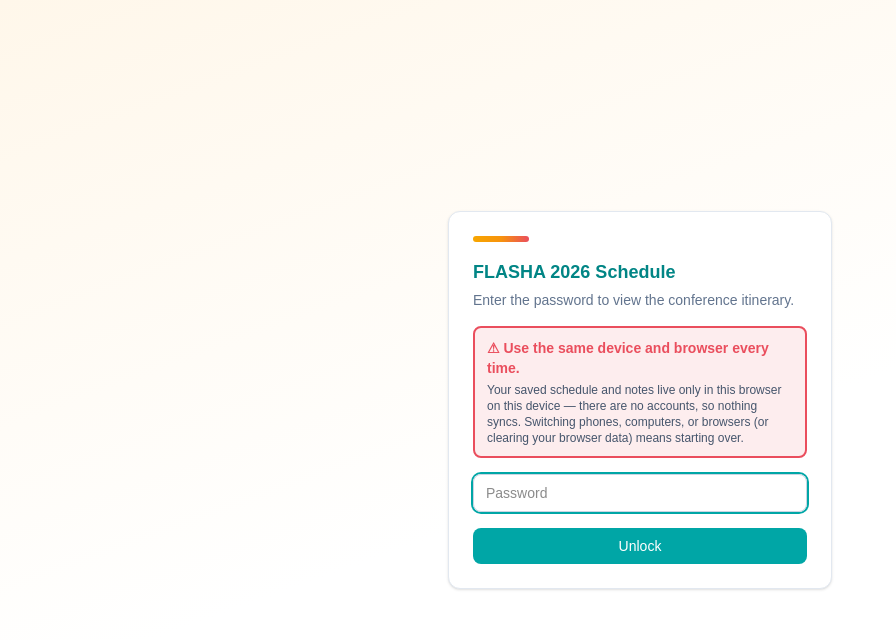
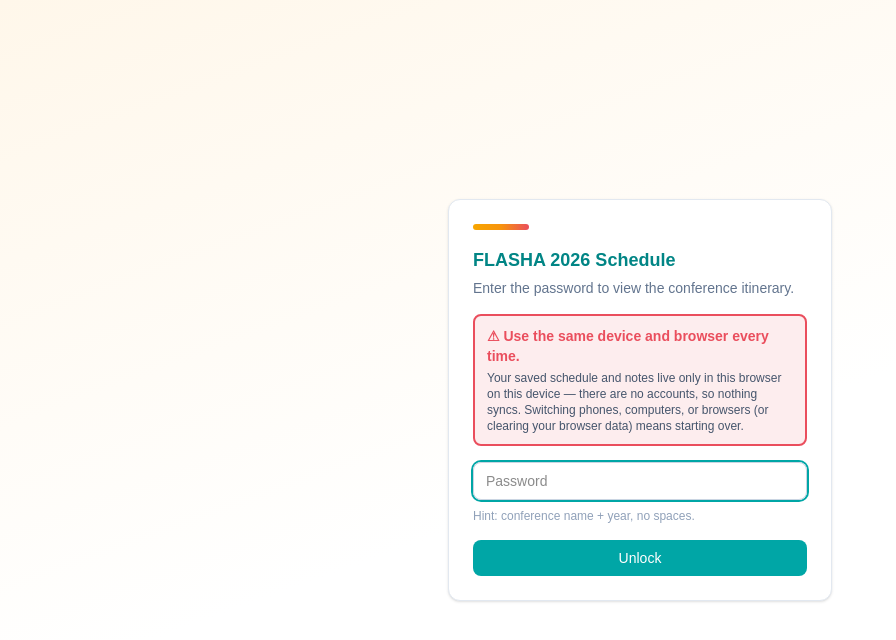
Before and after one commit to ashleyippolito/flasha, a Next.js app: page / in a window 1280 px wide. Shown: the top 640 px of the page, without its empty margins (0-896 px from the left). Built offline with nearby package versions, Linux system fonts and the light colour scheme.

Commit message:
Add device disclaimer to password gate

```diff
--- a/src/components/PasswordGate.tsx
+++ b/src/components/PasswordGate.tsx
@@ -64,6 +64,7 @@
             placeholder="Password"
             className="w-full rounded-lg border border-slate-300 px-3 py-2 text-sm focus:outline-none focus:ring-2 focus:ring-flasha-teal"
           />
+          <p className="text-xs text-slate-400 -mt-2">Hint: conference name + year, no spaces.</p>
           {error && <p className="text-sm text-flasha-coral">Incorrect password. Try again.</p>}
           <button
             type="submit"
```
